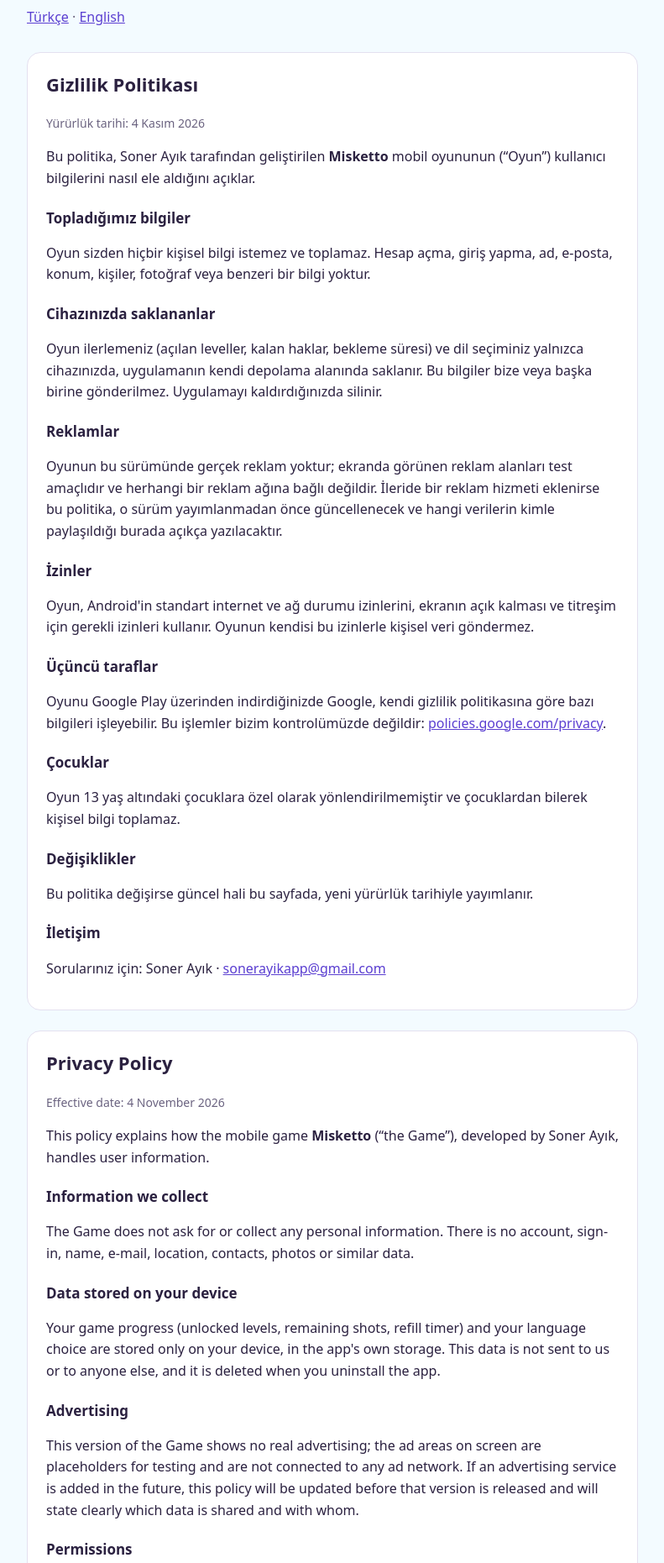
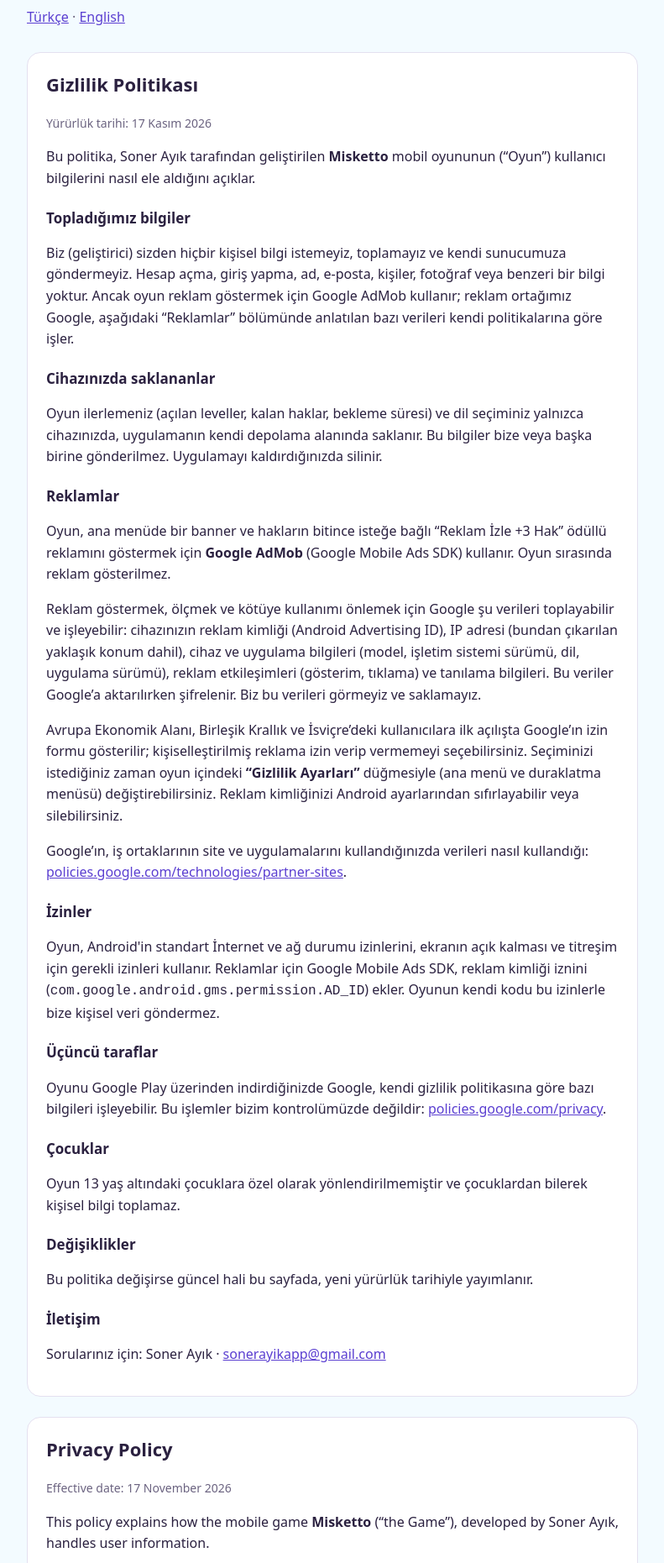
Before and after one commit to sonerayik/misketto, a plain HTML site: page index.html in a window 1280 px wide. Shown: the part 100-1961 px from the top of the page at 84% size, without its empty margins (244-1035 px from the left). Drawn offline with Linux system fonts and the light colour scheme.

Commit message:
Add files via upload

```diff
--- a/index.html
+++ b/index.html
@@ -33,20 +33,23 @@
 
 <section id="tr">
 <h2>Gizlilik Politikası</h2>
-<p class="muted">Yürürlük tarihi: 4 Kasım 2026</p>
+<p class="muted">Yürürlük tarihi: 17 Kasım 2026</p>
 <p>Bu politika, Soner Ayık tarafından geliştirilen <strong>Misketto</strong> mobil oyununun (“Oyun”) kullanıcı bilgilerini nasıl ele aldığını açıklar.</p>
 
 <h3>Topladığımız bilgiler</h3>
-<p>Oyun sizden hiçbir kişisel bilgi istemez ve toplamaz. Hesap açma, giriş yapma, ad, e-posta, konum, kişiler, fotoğraf veya benzeri bir bilgi yoktur.</p>
+<p>Biz (geliştirici) sizden hiçbir kişisel bilgi istemeyiz, toplamayız ve kendi sunucumuza göndermeyiz. Hesap açma, giriş yapma, ad, e-posta, kişiler, fotoğraf veya benzeri bir bilgi yoktur. Ancak oyun reklam göstermek için Google AdMob kullanır; reklam ortağımız Google, aşağıdaki “Reklamlar” bölümünde anlatılan bazı verileri kendi politikalarına göre işler.</p>
 
 <h3>Cihazınızda saklananlar</h3>
 <p>Oyun ilerlemeniz (açılan leveller, kalan haklar, bekleme süresi) ve dil seçiminiz yalnızca cihazınızda, uygulamanın kendi depolama alanında saklanır. Bu bilgiler bize veya başka birine gönderilmez. Uygulamayı kaldırdığınızda silinir.</p>
 
 <h3>Reklamlar</h3>
-<p>Oyunun bu sürümünde gerçek reklam yoktur; ekranda görünen reklam alanları test amaçlıdır ve herhangi bir reklam ağına bağlı değildir. İleride bir reklam hizmeti eklenirse bu politika, o sürüm yayımlanmadan önce güncellenecek ve hangi verilerin kimle paylaşıldığı burada açıkça yazılacaktır.</p>
+<p>Oyun, ana menüde bir banner ve hakların bitince isteğe bağlı “Reklam İzle +3 Hak” ödüllü reklamını göstermek için <strong>Google AdMob</strong> (Google Mobile Ads SDK) kullanır. Oyun sırasında reklam gösterilmez.</p>
+<p>Reklam göstermek, ölçmek ve kötüye kullanımı önlemek için Google şu verileri toplayabilir ve işleyebilir: cihazınızın reklam kimliği (Android Advertising ID), IP adresi (bundan çıkarılan yaklaşık konum dahil), cihaz ve uygulama bilgileri (model, işletim sistemi sürümü, dil, uygulama sürümü), reklam etkileşimleri (gösterim, tıklama) ve tanılama bilgileri. Bu veriler Google’a aktarılırken şifrelenir. Biz bu verileri görmeyiz ve saklamayız.</p>
+<p>Avrupa Ekonomik Alanı, Birleşik Krallık ve İsviçre’deki kullanıcılara ilk açılışta Google’ın izin formu gösterilir; kişiselleştirilmiş reklama izin verip vermemeyi seçebilirsiniz. Seçiminizi istediğiniz zaman oyun içindeki <strong>“Gizlilik Ayarları”</strong> düğmesiyle (ana menü ve duraklatma menüsü) değiştirebilirsiniz. Reklam kimliğinizi Android ayarlarından sıfırlayabilir veya silebilirsiniz.</p>
+<p>Google’ın, iş ortaklarının site ve uygulamalarını kullandığınızda verileri nasıl kullandığı: <a href="https://policies.google.com/technologies/partner-sites">policies.google.com/technologies/partner-sites</a>.</p>
 
 <h3>İzinler</h3>
-<p>Oyun, Android'in standart internet ve ağ durumu izinlerini, ekranın açık kalması ve titreşim için gerekli izinleri kullanır. Oyunun kendisi bu izinlerle kişisel veri göndermez.</p>
+<p>Oyun, Android'in standart İnternet ve ağ durumu izinlerini, ekranın açık kalması ve titreşim için gerekli izinleri kullanır. Reklamlar için Google Mobile Ads SDK, reklam kimliği iznini (<code>com.google.android.gms.permission.AD_ID</code>) ekler. Oyunun kendi kodu bu izinlerle bize kişisel veri göndermez.</p>
 
 <h3>Üçüncü taraflar</h3>
 <p>Oyunu Google Play üzerinden indirdiğinizde Google, kendi gizlilik politikasına göre bazı bilgileri işleyebilir. Bu işlemler bizim kontrolümüzde değildir: <a href="https://policies.google.com/privacy">policies.google.com/privacy</a>.</p>
@@ -63,20 +66,23 @@
 
 <section id="en">
 <h2>Privacy Policy</h2>
-<p class="muted">Effective date: 4 November 2026</p>
+<p class="muted">Effective date: 17 November 2026</p>
 <p>This policy explains how the mobile game <strong>Misketto</strong> (“the Game”), developed by Soner Ayık, handles user information.</p>
 
 <h3>Information we collect</h3>
-<p>The Game does not ask for or collect any personal information. There is no account, sign-in, name, e-mail, location, contacts, photos or similar data.</p>
+<p>We (the developer) do not ask for or collect any personal information, and the Game does not send any to our own servers. There is no account, sign-in, name, e-mail, contacts, photos or similar data. However, the Game uses Google AdMob to show ads, and our advertising partner Google processes certain data under its own policies, as described under “Advertising” below.</p>
 
 <h3>Data stored on your device</h3>
 <p>Your game progress (unlocked levels, remaining shots, refill timer) and your language choice are stored only on your device, in the app's own storage. This data is not sent to us or to anyone else, and it is deleted when you uninstall the app.</p>
 
 <h3>Advertising</h3>
-<p>This version of the Game shows no real advertising; the ad areas on screen are placeholders for testing and are not connected to any ad network. If an advertising service is added in the future, this policy will be updated before that version is released and will state clearly which data is shared and with whom.</p>
+<p>The Game uses <strong>Google AdMob</strong> (Google Mobile Ads SDK) to show a banner on the main menu and an optional rewarded ad (“Watch Ad +3 Shots”) when you run out of shots. No ads are shown during gameplay.</p>
+<p>To serve and measure ads and to prevent fraud, Google may collect and process: your device’s advertising ID (Android Advertising ID), IP address (including approximate location derived from it), device and app information (model, OS version, language, app version), ad interactions (impressions, clicks) and diagnostics. This data is encrypted in transit to Google. We do not see or store this data.</p>
+<p>Users in the European Economic Area, the United Kingdom and Switzerland are shown Google’s consent form on first launch and can choose whether to allow personalised ads. You can change your choice at any time with the in-game <strong>“Privacy Settings”</strong> button (main menu and pause menu). You can reset or delete your advertising ID in Android settings.</p>
+<p>How Google uses data when you use its partners’ sites or apps: <a href="https://policies.google.com/technologies/partner-sites">policies.google.com/technologies/partner-sites</a>.</p>
 
 <h3>Permissions</h3>
-<p>The Game uses Android's standard Internet and network-state permissions, and permissions to keep the screen awake and to vibrate. The Game itself does not send personal data using these permissions.</p>
+<p>The Game uses Android's standard Internet and network-state permissions, and permissions to keep the screen awake and to vibrate. For ads, the Google Mobile Ads SDK adds the advertising ID permission (<code>com.google.android.gms.permission.AD_ID</code>). The Game's own code does not send personal data to us using these permissions.</p>
 
 <h3>Third parties</h3>
 <p>When you download the Game from Google Play, Google may process some information under its own privacy policy, which we do not control: <a href="https://policies.google.com/privacy">policies.google.com/privacy</a>.</p>
```
